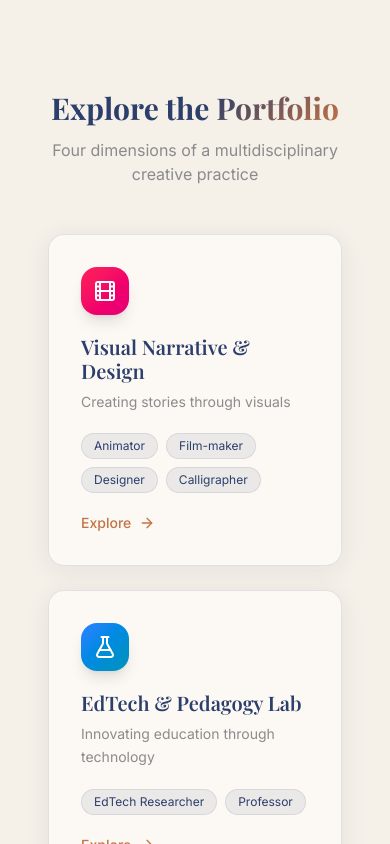
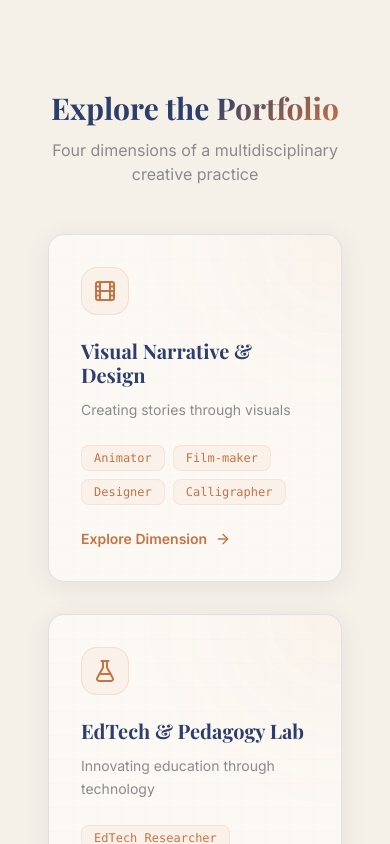
Before and after one commit to RutikKulkarni/1000brains, a Next.js app: page / in a window 390 px wide. Shown: the part 3520-4364 px from the top of the page. Built offline with nearby package versions, Linux system fonts and the light colour scheme.

Commit message:
feat: add PortfolioCards, ImpactCounter components and About, EdTech Lab, and Interdisciplinary pages

```diff
--- a/src/app/about/page.tsx
+++ b/src/app/about/page.tsx
@@ -126,7 +126,7 @@ export default function AboutPage() {
                   <div className="flex flex-wrap gap-3">
                     <a
                       href="#contact"
-                      className="inline-flex items-center gap-2 px-6 py-2.5 rounded-xl bg-accent text-white font-body font-medium text-sm hover:bg-accent-dark transition-colors shadow-lg shadow-accent/20"
+                      className="inline-flex items-center gap-2 px-6 py-2.5 rounded-xl bg-accent !text-white font-body font-medium text-sm hover:bg-accent-dark transition-colors shadow-lg shadow-accent/20"
                     >
                       <Mail className="w-4 h-4" />
                       Get in Touch
--- a/src/app/edtech-lab/page.tsx
+++ b/src/app/edtech-lab/page.tsx
@@ -18,13 +18,11 @@ import {
   Compass,
 } from "lucide-react";
 
-// LCM Framework steps
 const lcmSteps = [
   {
     id: "discovery",
     label: "Discovery",
     icon: Compass,
-    color: "from-blue-500 to-indigo-500",
     description:
       "Learners explore new concepts through curiosity-driven engagement with multimedia content and real-world problems.",
   },
@@ -32,7 +30,6 @@ const lcmSteps = [
     id: "interaction",
     label: "Interaction",
     icon: MessageSquare,
-    color: "from-emerald-500 to-teal-500",
     description:
       "Collaborative dialogue, peer discussions, and teacher-guided conversations deepen understanding of concepts.",
   },
@@ -40,7 +37,6 @@ const lcmSteps = [
     id: "creation",
     label: "Creation",
     icon: Lightbulb,
-    color: "from-accent to-orange-500",
     description:
       "Learners synthesize knowledge by creating artifacts — projects, presentations, prototypes, or artworks.",
   },
@@ -48,7 +44,6 @@ const lcmSteps = [
     id: "reflection",
     label: "Reflection",
     icon: RefreshCw,
-    color: "from-purple-500 to-violet-500",
     description:
       "Critical self-assessment and metacognitive practice that feeds into the next discovery cycle.",
   },
@@ -145,8 +140,8 @@ export default function EdtechLabPage() {
                 {lcmSteps.map((step, i) => {
                   const angle = (i * 360) / lcmSteps.length - 90;
                   const rad = (angle * Math.PI) / 180;
-                  const x = 140 + 110 * Math.cos(rad);
-                  const y = 140 + 110 * Math.sin(rad);
+                  const x = 160 + 110 * Math.cos(rad);
+                  const y = 160 + 110 * Math.sin(rad);
                   const Icon = step.icon;
                   const isActive = activeLCM === i;
 
@@ -156,8 +151,8 @@ export default function EdtechLabPage() {
                       onClick={() => setActiveLCM(i)}
                       className={`absolute w-16 h-16 rounded-2xl flex items-center justify-center transition-all duration-300 ${
                         isActive
-                          ? `bg-gradient-to-br ${step.color} text-white shadow-xl scale-110`
-                          : "bg-[var(--card-bg)] border border-[var(--card-border)] text-muted hover:text-foreground"
+                          ? "bg-accent/10 border-2 border-accent text-accent shadow-lg shadow-accent/20 scale-110"
+                          : "bg-[var(--card-bg)] border border-[var(--card-border)] text-muted hover:text-accent hover:border-accent/40"
                       }`}
                       style={{
                         left: x - 32,
@@ -198,21 +193,24 @@ export default function EdtechLabPage() {
                         initial={{ opacity: 0, y: 20 }}
                         animate={isLCMVisible ? { opacity: 1, y: 0 } : {}}
                         transition={{ delay: 0.3 + i * 0.1 }}
-                        className={`glass-card p-5 text-left transition-all duration-300 ${
+                        className={`relative overflow-hidden glass-card p-5 text-left transition-all duration-300 rounded-2xl ${
                           isActive ? "ring-2 ring-accent/40 shadow-lg" : ""
-                        }`}
+                        } group hover:border-accent/30`}
                       >
+                        {/* Blueprint grid effect in background */}
+                        <div className="absolute inset-0 bg-[linear-gradient(to_right,var(--border)_1px,transparent_1px),linear-gradient(to_bottom,var(--border)_1px,transparent_1px)] bg-[size:16px_16px] opacity-[0.03] group-hover:opacity-[0.06] transition-opacity duration-300" />
+
+                        <div className="relative z-10 flex flex-col h-full">
                           <div className="flex items-center gap-3 mb-2">
-                          <div
-                            className={`w-8 h-8 rounded-lg bg-gradient-to-br ${step.color} flex items-center justify-center`}
-                          >
-                            <Icon className="w-4 h-4 text-white" />
+                            <div className="w-8 h-8 rounded-lg bg-accent/5 border border-accent/10 flex items-center justify-center text-accent group-hover:bg-accent/15 group-hover:scale-105 transition-all duration-300">
+                              <Icon className="w-4.5 h-4.5" />
                             </div>
-                          <h3 className="font-heading font-semibold">{step.label}</h3>
+                            <h3 className="font-heading font-semibold text-foreground group-hover:text-accent transition-colors duration-300">{step.label}</h3>
                           </div>
-                        <p className="text-sm text-muted font-body leading-relaxed">
+                          <p className="text-sm text-muted font-body leading-relaxed mt-1">
                             {step.description}
                           </p>
+                        </div>
                       </motion.button>
                     );
                   })}
@@ -225,15 +223,18 @@ export default function EdtechLabPage() {
         {/* EdTech Society */}
         <section className="py-20 px-6">
           <div className="section-container">
-            <div className="glass-card p-8 md:p-12 flex flex-col md:flex-row items-center gap-8">
-              <div className="w-20 h-20 rounded-2xl bg-gradient-to-br from-blue-500 to-indigo-600 flex items-center justify-center flex-shrink-0 shadow-lg">
-                <Users className="w-10 h-10 text-white" />
+            <div className="relative overflow-hidden glass-card p-8 md:p-12 flex flex-col md:flex-row items-center gap-8 rounded-3xl group transition-all duration-300 hover:border-accent/40 hover:shadow-lg hover:shadow-accent/5">
+              {/* Blueprint grid effect in background */}
+              <div className="absolute inset-0 bg-[linear-gradient(to_right,var(--border)_1px,transparent_1px),linear-gradient(to_bottom,var(--border)_1px,transparent_1px)] bg-[size:24px_24px] opacity-[0.03] group-hover:opacity-[0.06] transition-opacity duration-300" />
+
+              <div className="relative z-10 w-16 h-16 rounded-2xl bg-accent/5 border border-accent/15 flex items-center justify-center flex-shrink-0 group-hover:bg-accent/15 group-hover:border-accent/30 group-hover:scale-105 transition-all duration-300">
+                <Users className="w-8 h-8 text-accent" />
               </div>
-              <div>
-                <h2 className="text-2xl md:text-3xl font-heading font-bold mb-3">
+              <div className="relative z-10">
+                <h2 className="text-2xl md:text-3xl font-heading font-bold mb-3 text-foreground group-hover:text-accent transition-colors duration-300">
                   EdTech Society
                 </h2>
-                <p className="text-muted font-body leading-relaxed max-w-2xl">
+                <p className="text-muted font-body leading-relaxed max-w-2xl text-sm md:text-base">
                   Leading institutional efforts to integrate technology into pedagogy. The EdTech Society fosters innovation in teaching methodologies, promotes best practices in digital education, and builds a community of forward-thinking educators committed to transforming learning experiences.
                 </p>
               </div>
@@ -264,26 +265,33 @@ export default function EdtechLabPage() {
                   initial={{ opacity: 0, y: 20 }}
                   animate={isResearchVisible ? { opacity: 1, y: 0 } : {}}
                   transition={{ delay: i * 0.1 }}
-                  className="glass-card p-6 flex flex-col"
+                  className="relative overflow-hidden glass-card p-6 flex flex-col group rounded-2xl transition-all duration-300 hover:shadow-lg hover:shadow-accent/5 hover:border-accent/40 hover:-translate-y-1.5"
                 >
+                  {/* Blueprint grid effect in background */}
+                  <div className="absolute inset-0 bg-[linear-gradient(to_right,var(--border)_1px,transparent_1px),linear-gradient(to_bottom,var(--border)_1px,transparent_1px)] bg-[size:16px_16px] opacity-[0.03] group-hover:opacity-[0.06] transition-opacity duration-300" />
+
+                  {/* Glow effect */}
+                  <div className="absolute -right-20 -top-20 w-40 h-40 rounded-full bg-accent/5 blur-3xl group-hover:bg-accent/10 transition-all duration-300" />
+
+                  <div className="relative z-10 flex flex-col h-full">
                     <div className="flex items-center gap-2 mb-3">
                       <span
-                      className={`text-xs px-2.5 py-1 rounded-full font-body font-medium ${
+                        className={`text-xs px-2.5 py-1 rounded-lg font-mono font-semibold tracking-wider ${
                           paper.status === "published"
-                          ? "bg-emerald-500/10 text-emerald-600 dark:text-emerald-400"
+                            ? "bg-emerald-500/5 text-emerald-500 border border-emerald-500/10"
                             : paper.status === "funded"
-                          ? "bg-amber-500/10 text-amber-600 dark:text-amber-400"
-                          : "bg-blue-500/10 text-blue-600 dark:text-blue-400"
+                            ? "bg-amber-500/5 text-amber-500 border border-amber-500/10"
+                            : "bg-blue-500/5 text-blue-500 border border-blue-500/10"
                         }`}
                       >
                         {paper.status === "funded"
                           ? `Funded by ${paper.fundingSource}`
                           : paper.status.charAt(0).toUpperCase() + paper.status.slice(1)}
                       </span>
-                    <span className="text-xs text-muted font-body">{paper.year}</span>
+                      <span className="text-xs text-muted font-body ml-auto">{paper.year}</span>
                     </div>
 
-                  <h3 className="font-heading font-semibold mb-2 leading-snug">
+                    <h3 className="font-heading font-bold text-base mb-2 leading-snug text-foreground group-hover:text-accent transition-colors duration-300">
                       {paper.title}
                     </h3>
 
@@ -299,11 +307,12 @@ export default function EdtechLabPage() {
                       {paper.tags.map((tag) => (
                         <span
                           key={tag}
-                        className="text-xs px-2 py-0.5 rounded-full bg-primary/8 text-primary font-body"
+                          className="text-xs px-2 py-0.5 rounded-lg bg-accent/5 text-accent font-mono border border-accent/10 group-hover:bg-accent/10 transition-colors"
                         >
                           {tag}
                         </span>
                       ))}
+                    </div>
                   </div>
                 </motion.div>
               ))}
--- a/src/components/home/ImpactCounter.tsx
+++ b/src/components/home/ImpactCounter.tsx
@@ -12,28 +12,24 @@ const stats = [
     value: 100000,
     suffix: "+",
     icon: Users,
-    color: "from-blue-500 to-indigo-600",
   },
   {
     label: "Blog Visits",
     value: 176181,
     suffix: "",
     icon: Eye,
-    color: "from-accent to-orange-500",
   },
   {
     label: "Years Experience",
     value: 25,
     suffix: "+",
     icon: Clock,
-    color: "from-emerald-500 to-teal-600",
   },
   {
     label: "PhD Scholars",
     value: 3,
     suffix: "",
     icon: GraduationCap,
-    color: "from-purple-500 to-violet-600",
   },
 ];
 
@@ -42,7 +38,6 @@ function StatCard({
   value,
   suffix,
   icon: Icon,
-  color,
   index,
   isVisible,
 }: {
@@ -50,7 +45,6 @@ function StatCard({
   value: number;
   suffix: string;
   icon: React.ElementType;
-  color: string;
   index: number;
   isVisible: boolean;
 }) {
@@ -65,18 +59,24 @@ function StatCard({
       initial={{ opacity: 0, y: 30 }}
       animate={isVisible ? { opacity: 1, y: 0 } : {}}
       transition={{ duration: 0.6, delay: index * 0.15 }}
-      className="glass-card p-6 md:p-8 text-center group"
+      className="relative overflow-hidden glass-card p-6 md:p-8 text-center group rounded-2xl transition-all duration-300 hover:shadow-lg hover:shadow-accent/5 hover:border-accent/40 hover:-translate-y-1.5"
     >
-      <div
-        className={`w-12 h-12 rounded-2xl bg-gradient-to-br ${color} flex items-center justify-center mx-auto mb-4 group-hover:scale-110 transition-transform duration-300 shadow-lg`}
-      >
-        <Icon className="w-6 h-6 text-white" />
+      {/* Blueprint grid effect in background */}
+      <div className="absolute inset-0 bg-[linear-gradient(to_right,var(--border)_1px,transparent_1px),linear-gradient(to_bottom,var(--border)_1px,transparent_1px)] bg-[size:20px_20px] opacity-[0.04] group-hover:opacity-[0.08] transition-opacity duration-300" />
+
+      {/* Glow effect */}
+      <div className="absolute -right-20 -top-20 w-40 h-40 rounded-full bg-accent/5 blur-3xl group-hover:bg-accent/10 transition-all duration-300" />
+
+      <div className="relative z-10">
+        <div className="w-12 h-12 rounded-2xl bg-accent/5 border border-accent/15 flex items-center justify-center mx-auto mb-5 group-hover:bg-accent/15 group-hover:border-accent/30 group-hover:scale-110 transition-all duration-300">
+          <Icon className="w-6 h-6 text-accent" />
+        </div>
+        <p className="text-3xl md:text-4xl font-heading font-bold gradient-text mb-2 tracking-tight">
+          {formatNumber(animatedValue)}
+          {suffix}
+        </p>
+        <p className="text-xs md:text-sm text-muted font-body font-medium uppercase tracking-wider">{label}</p>
       </div>
-      <p className="text-3xl md:text-4xl font-heading font-bold gradient-text mb-2">
-        {formatNumber(animatedValue)}
-        {suffix}
-      </p>
-      <p className="text-sm text-muted font-body">{label}</p>
     </motion.div>
   );
 }
--- a/src/components/home/PortfolioCards.tsx
+++ b/src/components/home/PortfolioCards.tsx
@@ -7,12 +7,6 @@ import { useIntersectionObserver } from "@/hooks/useIntersectionObserver";
 import { Film, FlaskConical, Globe, Sparkles, ArrowRight } from "lucide-react";
 
 const headIcons = [Film, FlaskConical, Globe, Sparkles];
-const headColors = [
-  "from-rose-500 to-pink-600",
-  "from-blue-500 to-cyan-600",
-  "from-emerald-500 to-green-600",
-  "from-amber-500 to-orange-600",
-];
 
 export default function PortfolioCards() {
   const [ref, isVisible] = useIntersectionObserver<HTMLDivElement>({
@@ -36,10 +30,9 @@ export default function PortfolioCards() {
           </p>
         </motion.div>
 
-        <div className="grid grid-cols-1 md:grid-cols-2 gap-6">
+        <div className="grid grid-cols-1 md:grid-cols-2 gap-8">
           {PORTFOLIO_HEADS.map((head, i) => {
             const Icon = headIcons[i];
-            const color = headColors[i];
             return (
               <motion.div
                 key={head.slug}
@@ -49,42 +42,41 @@ export default function PortfolioCards() {
               >
                 <Link
                   href={`/${head.slug}`}
-                  className="glass-card p-8 flex flex-col h-full group relative overflow-hidden"
+                  className="glass-card p-8 flex flex-col h-full group relative overflow-hidden rounded-2xl transition-all duration-300 hover:shadow-lg hover:shadow-accent/5 hover:border-accent/40 hover:-translate-y-1.5"
                 >
-                  {/* Background gradient on hover */}
-                  <div
-                    className={`absolute inset-0 bg-gradient-to-br ${color} opacity-0 group-hover:opacity-[0.04] transition-opacity duration-500`}
-                  />
+                  {/* Blueprint grid effect in background */}
+                  <div className="absolute inset-0 bg-[linear-gradient(to_right,var(--border)_1px,transparent_1px),linear-gradient(to_bottom,var(--border)_1px,transparent_1px)] bg-[size:24px_24px] opacity-[0.04] group-hover:opacity-[0.08] transition-opacity duration-500" />
 
-                  <div className="relative z-10">
-                    <div
-                      className={`w-12 h-12 rounded-2xl bg-gradient-to-br ${color} flex items-center justify-center mb-5 shadow-lg group-hover:scale-110 transition-transform duration-300`}
-                    >
-                      <Icon className="w-6 h-6 text-white" />
+                  {/* Glow effect */}
+                  <div className="absolute -right-24 -top-24 w-48 h-48 rounded-full bg-accent/5 blur-3xl group-hover:bg-accent/15 transition-all duration-500" />
+
+                  <div className="relative z-10 flex flex-col h-full">
+                    <div className="w-12 h-12 rounded-2xl bg-accent/5 border border-accent/15 flex items-center justify-center mb-6 group-hover:bg-accent/15 group-hover:border-accent/30 group-hover:scale-110 transition-all duration-300">
+                      <Icon className="w-6 h-6 text-accent" />
                     </div>
 
-                    <h3 className="text-xl font-heading font-semibold mb-2 group-hover:text-accent transition-colors duration-200">
+                    <h3 className="text-xl md:text-2xl font-heading font-bold mb-3 text-foreground group-hover:text-accent transition-colors duration-300">
                       {head.title}
                     </h3>
 
-                    <p className="text-muted text-sm mb-5 font-body leading-relaxed">
+                    <p className="text-muted text-sm mb-6 font-body leading-relaxed">
                       {head.subtitle}
                     </p>
 
-                    <div className="flex flex-wrap gap-2 mb-5">
+                    <div className="flex flex-wrap gap-2 mb-6">
                       {head.traits.map((trait) => (
                         <span
                           key={trait}
-                          className="text-xs px-3 py-1 rounded-full bg-primary/8 text-primary font-body border border-primary/10"
+                          className="text-xs px-3 py-1 rounded-lg bg-accent/5 text-accent font-mono border border-accent/10 group-hover:bg-accent/10 transition-colors"
                         >
                           {trait}
                         </span>
                       ))}
                     </div>
 
-                    <div className="flex items-center gap-2 text-sm text-accent font-body font-medium mt-auto">
-                      <span>Explore</span>
-                      <ArrowRight className="w-4 h-4 group-hover:translate-x-1 transition-transform duration-200" />
+                    <div className="flex items-center gap-2 text-sm text-accent font-body font-semibold mt-auto group/btn">
+                      <span>Explore Dimension</span>
+                      <ArrowRight className="w-4 h-4 group-hover/btn:translate-x-1.5 transition-transform duration-200" />
                     </div>
                   </div>
                 </Link>
```
Also changed, not shown: src/app/interdisciplinary/page.tsx (+17 -11 lines). Lines whose indentation alone changed are shown as unchanged.
